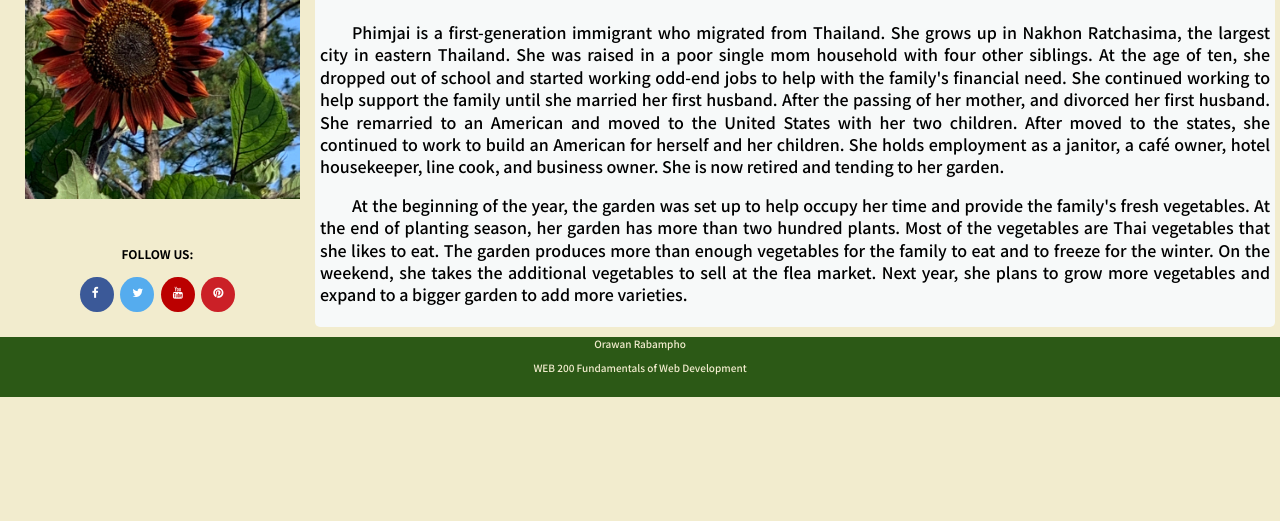
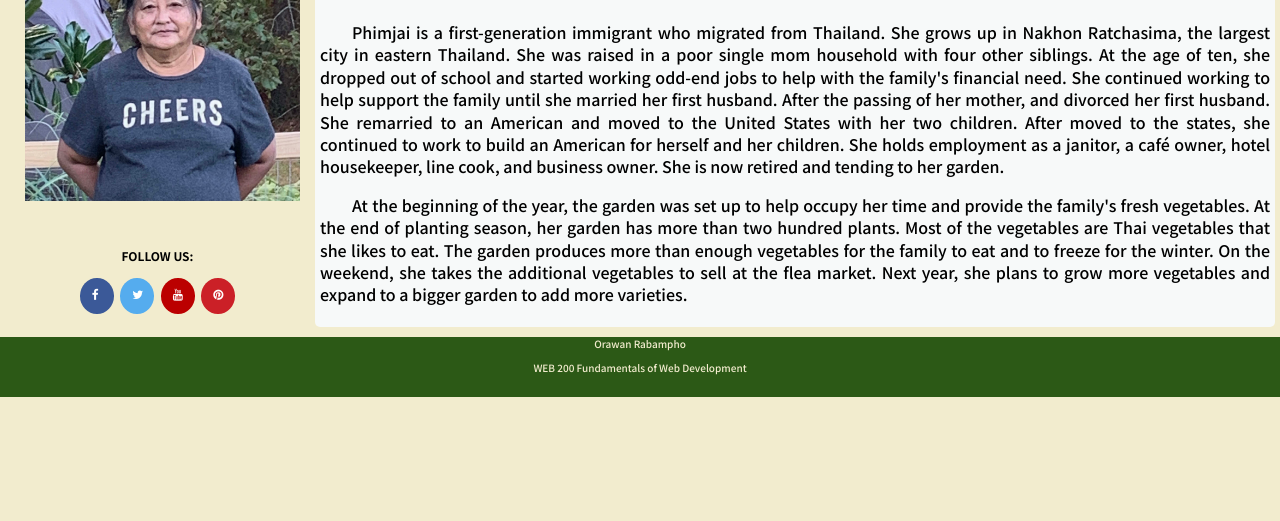
Before and after one commit to orabampho/bioSite, a plain HTML site: page index.html in a window 1280 px wide. Shown: the part 279-800 px from the top of the page. Drawn offline with Linux system fonts and the light colour scheme.

Commit message:
Add portrait and resize img

```diff
--- a/index.html
+++ b/index.html
@@ -37,7 +37,7 @@
     </div>
 
     <div>
-        <img id="imageportrait" src="images/SunFlower.jpg" alt="Portrait">
+        <img id="imageportrait" src="images/mom.jpeg" alt="Portrait">
     </div>
 
     <div class="sidebar">
```
Also changed, not shown: images/mom.jpeg (added), images/zucchini.jpeg, 1 other file.
